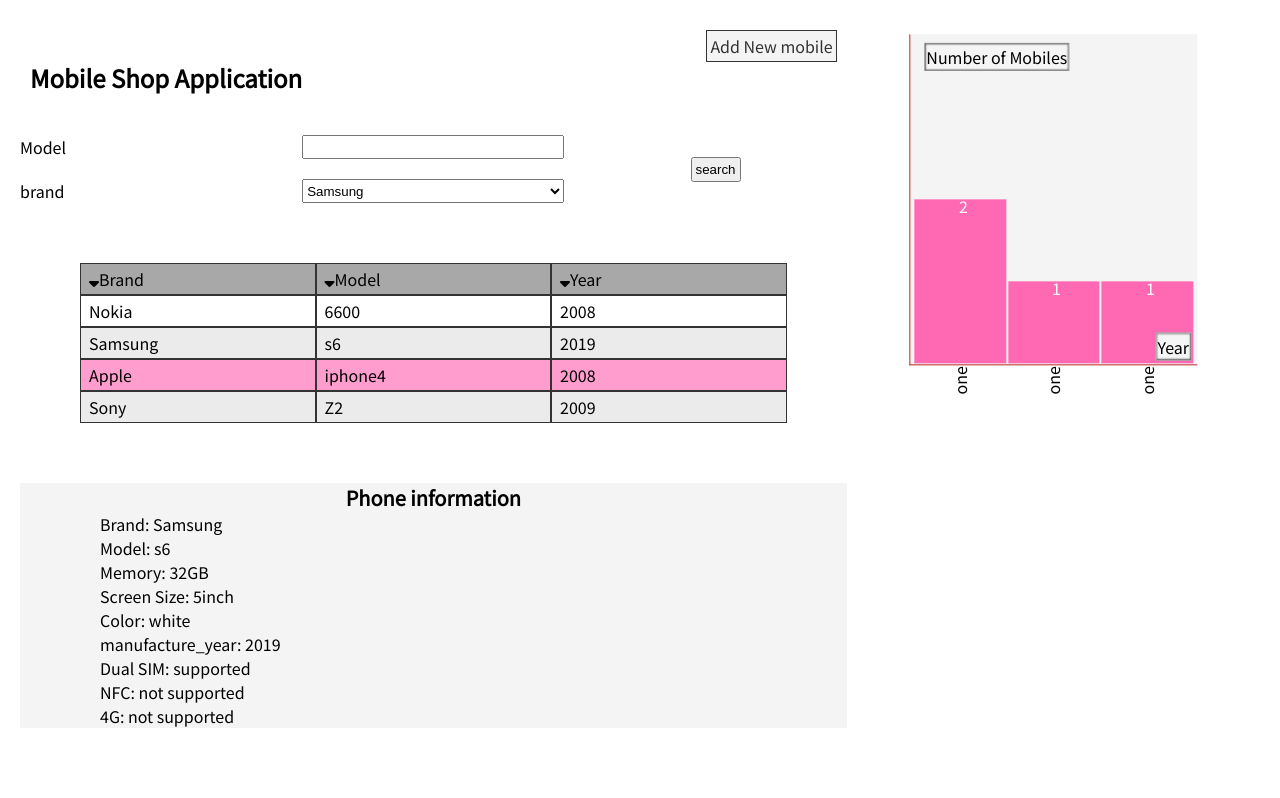
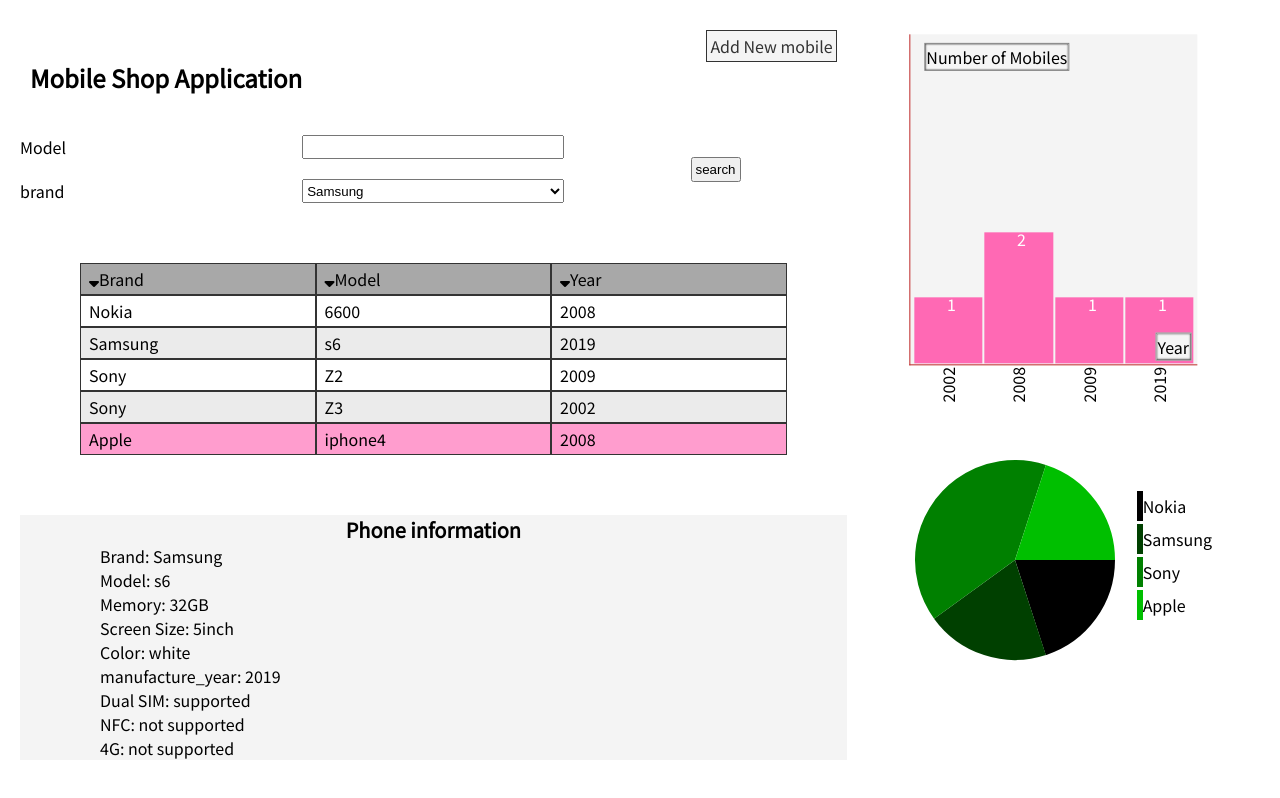
Before and after one commit to AnasOkasha-chambaam/ThinkLoud-task, a React (Create React App) app: page / in a window 1280 px wide. Built offline with nearby package versions, Linux system fonts and the light colour scheme.

Commit message:
charts, style  and js has been finished and 'add new phone', 'search for phone' remaining

```diff
--- a/src/App.js
+++ b/src/App.js
@@ -8,9 +8,11 @@
   const [phones, setPhones] = useState([
     new Phone(0, "Nokia", "6600", 2008, 16, [true, false, false], 4, "black"),
     new Phone(1, "Samsung", "s6", 2019, 32, [(true, true, true)], 5, "white"),
+    new Phone(3, "Sony", "Z2", 2009, 128, [true, false, true], 6, "gold"),
+    new Phone(4, "Sony", "Z3", 2002, 32, [true, false, true], 6, "white"),
     new Phone(2, "Apple", "iphone4", 2008, 64, [true, true, false], 4, "black"),
-    new Phone(3, "Sony", "Z2", 2009, 128, [true, false, true], 6, "gold"),
   ]);
+
   return (
     <div className="App container">
       {/* <h1>Hi From REACT JS</h1> */}
--- a/src/AppRouter.js
+++ b/src/AppRouter.js
@@ -1,8 +1,32 @@
 import { Route, BrowserRouter as Router, Switch, Link } from "react-router-dom";
 import App from "./App";
 import Add from "./Add";
+import React from "react";
 
-export default function AppRouter() {
+export default class AppRouter extends React.Component {
+  componentDidMount() {
+    let rotationValue = 0;
+    document.querySelectorAll(".a-strib").forEach((one) => {
+      let ttlL = one.getTotalLength();
+      one.style.strokeDasharray = ttlL;
+      one.style.strokeDashoffset =
+        (1 -
+          +one.getAttribute("dataamount") /
+            one.parentElement.getAttribute("datattl")) *
+        ttlL;
+      one.style.transformOrigin = "center";
+      one.style.transform = `rotate(${rotationValue}deg)`;
+      rotationValue +=
+        (+one.getAttribute("dataamount") /
+          one.parentElement.getAttribute("datattl")) *
+        360;
+      console.log(
+        +one.getAttribute("dataamount") /
+          one.parentElement.getAttribute("datattl")
+      );
+    });
+  }
+  render() {
     return (
       <Router>
         <Switch>
@@ -12,3 +36,4 @@
       </Router>
     );
   }
+}
--- a/src/components/RightCharts.js
+++ b/src/components/RightCharts.js
@@ -1,3 +1,4 @@
+import { Fragment } from "react";
 const RightCharts = ({ classNam, phones, setPhones }) => {
   let years = {},
     totalCo = phones.length;
@@ -28,7 +29,7 @@
                 style={{ width: (years[one] / totalCo) * 100 + "%" }}
               >
                 <span className="after">{years[one]}</span>
-                <span className="before">one</span>
+                <span className="before">{one}</span>
               </li>
             );
           })}
@@ -44,8 +45,35 @@
         </ul>
       </div>
       <div className="circle-chart-container">
-        <svg width="240px" height="240px">
+        <svg width="240px" height="240px" datattl={totalCo}>
           {/* <circle cx="400px" cy="400px" r="350px" fill="black" /> */}
+          {Object.keys(brands).map((oneF, ind) => {
+            console.log((ind / Object.keys(brands).length) * 255);
+            return (
+              <circle
+                key={oneF}
+                dataamount={brands[oneF]}
+                className={"a-strib " + oneF}
+                cx="120px"
+                cy="120px"
+                r="50px"
+                fill="transparent"
+                stroke={
+                  "rgb(" +
+                  (ind / Object.keys(brands).length) * 0 +
+                  "," +
+                  (ind / Object.keys(brands).length) * 255 +
+                  "," +
+                  (ind / Object.keys(brands).length) * 0 +
+                  ")"
+                }
+                strokeWidth="100px"
+                opacity="1"
+              >
+                <text className="after">{oneF}</text>
+              </circle>
+            );
+          })}
 
           {/* <circle
             className="a-strib"
@@ -68,6 +96,31 @@
             strokeDasharray="10px"
           /> */}
         </svg>
+        <div className="char-cheet-sheet">
+          <ul>
+            {Object.keys(brands).map((oneF, ind) => {
+              console.log((ind / Object.keys(brands).length) * 255);
+              return (
+                <li style={{ marginBottom: "9px" }}>
+                  <span
+                    style={{
+                      backgroundColor: `rgb(${
+                        (ind / Object.keys(brands).length) * 0
+                      },${(ind / Object.keys(brands).length) * 255},${
+                        (ind / Object.keys(brands).length) * 0
+                      })`,
+                      width: "3px",
+                      height: "3px",
+                      padding: "3px",
+                      marginLeft: "2px",
+                    }}
+                  ></span>
+                  {oneF}
+                </li>
+              );
+            })}
+          </ul>
+        </div>
       </div>
     </div>
   );
--- a/src/index.css
+++ b/src/index.css
@@ -189,3 +189,10 @@
   justify-content: center;
   align-items: center;
 }
+
+.a-strib {
+  position: relative;
+}
+.a-strib .after {
+  font-size: 2000px;
+}
```
Lines whose indentation alone changed are shown as unchanged.
